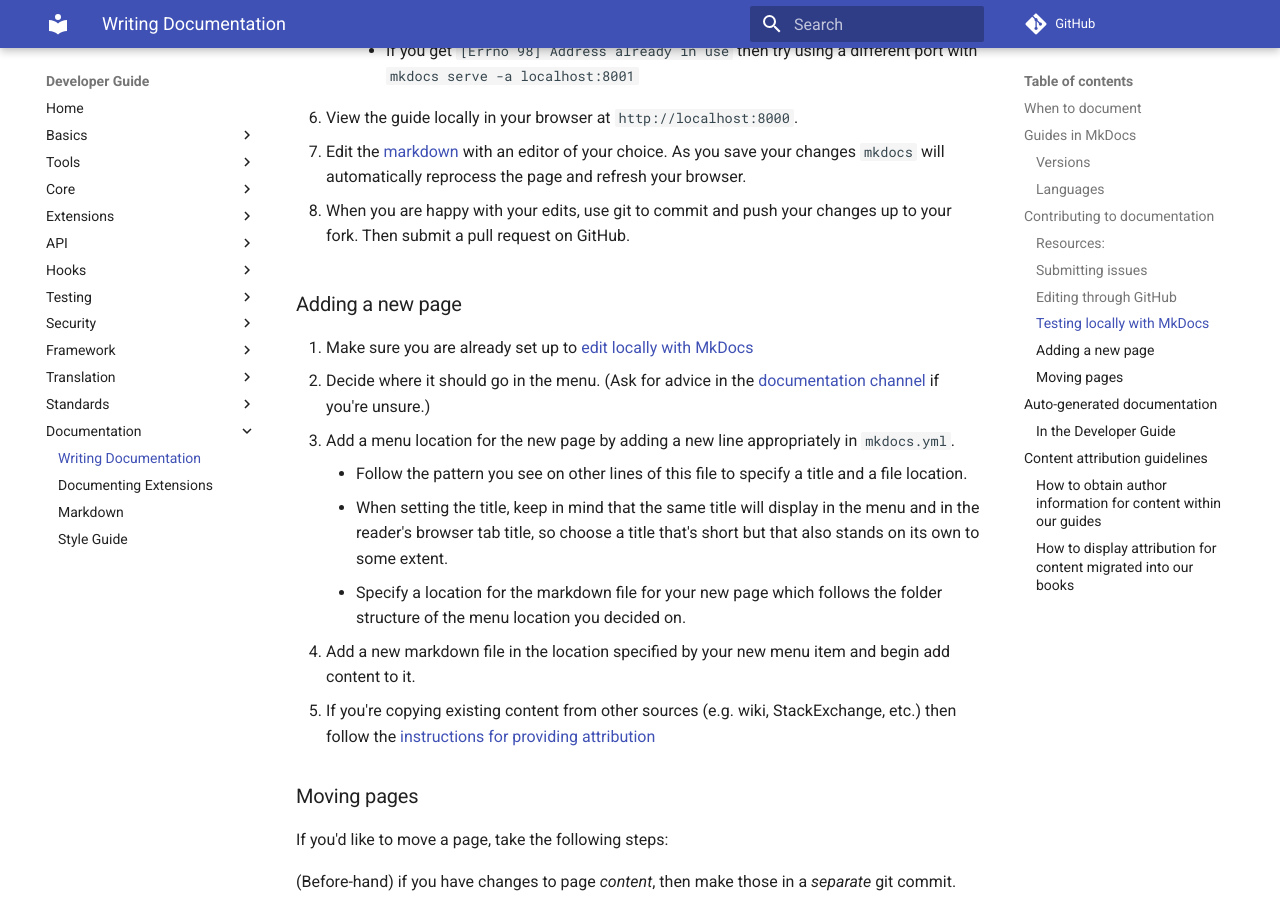
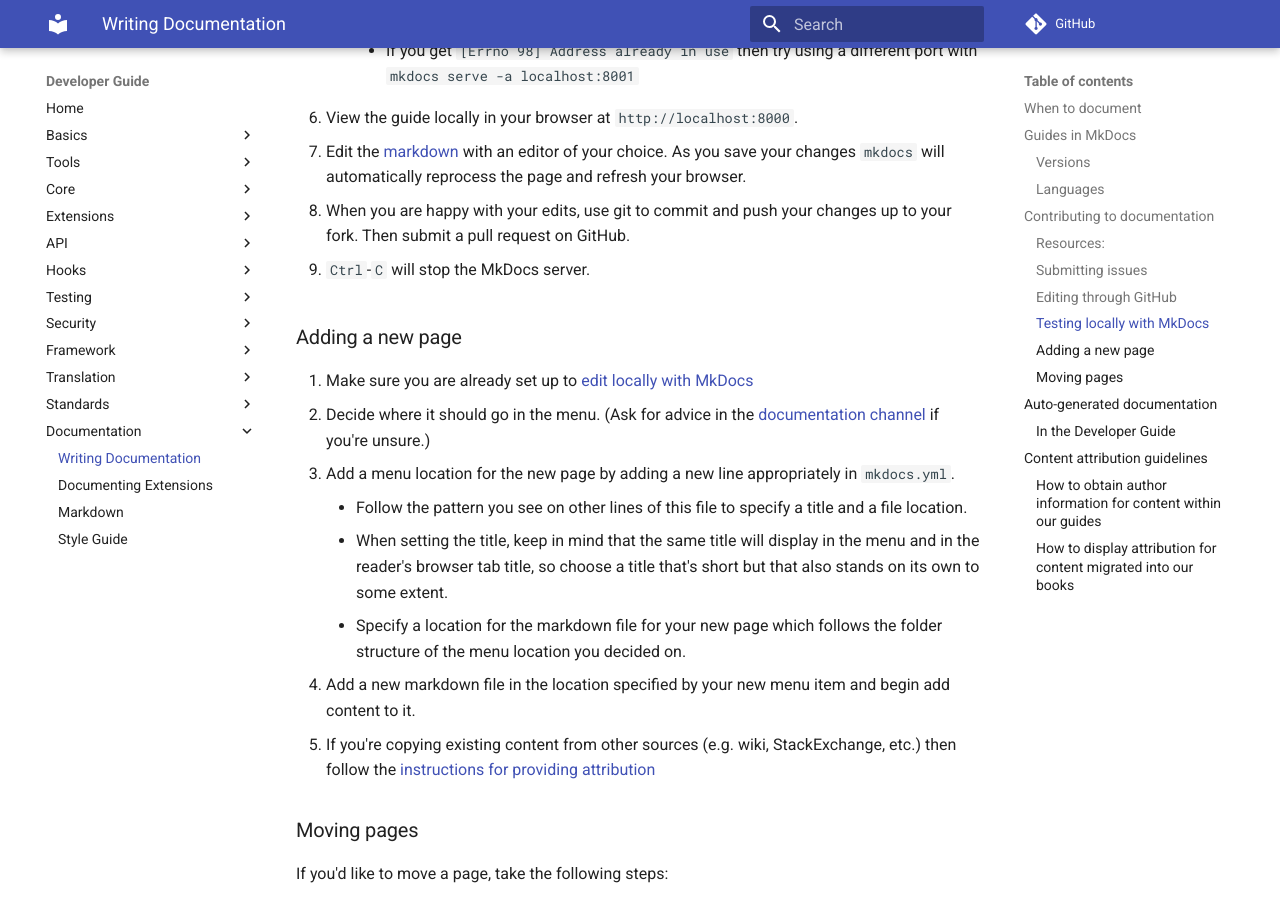
Before and after one commit to civicrm/civicrm-dev-docs, an MkDocs documentation site: the page built from docs/documentation/index.md, in a window 1280 px wide and 900 px high, scrolled down 3754 px. Built offline with MkDocs 1.6.1 and Material for MkDocs 9.7.7, drawn with Linux system fonts in a browser that asks for light colours; comment, search, counter and statistics services are not loaded; old or Windows-style settings are respelled for this version of MkDocs.

Commit message:
Documentation: explain how to stop the MkDocs server process

```diff
--- a/docs/documentation/index.md
+++ b/docs/documentation/index.md
@@ -127,6 +127,8 @@ The most advanced way to work on a guide is to use git to download all the markd
 
 1.  When you are happy with your edits, use git to commit and push your changes up to your fork.  Then submit a  pull request on GitHub.
 
+1.  `Ctrl`-`C` will stop the MkDocs server.
+
 
 ### Adding a new page {:#new-page}
 
```
